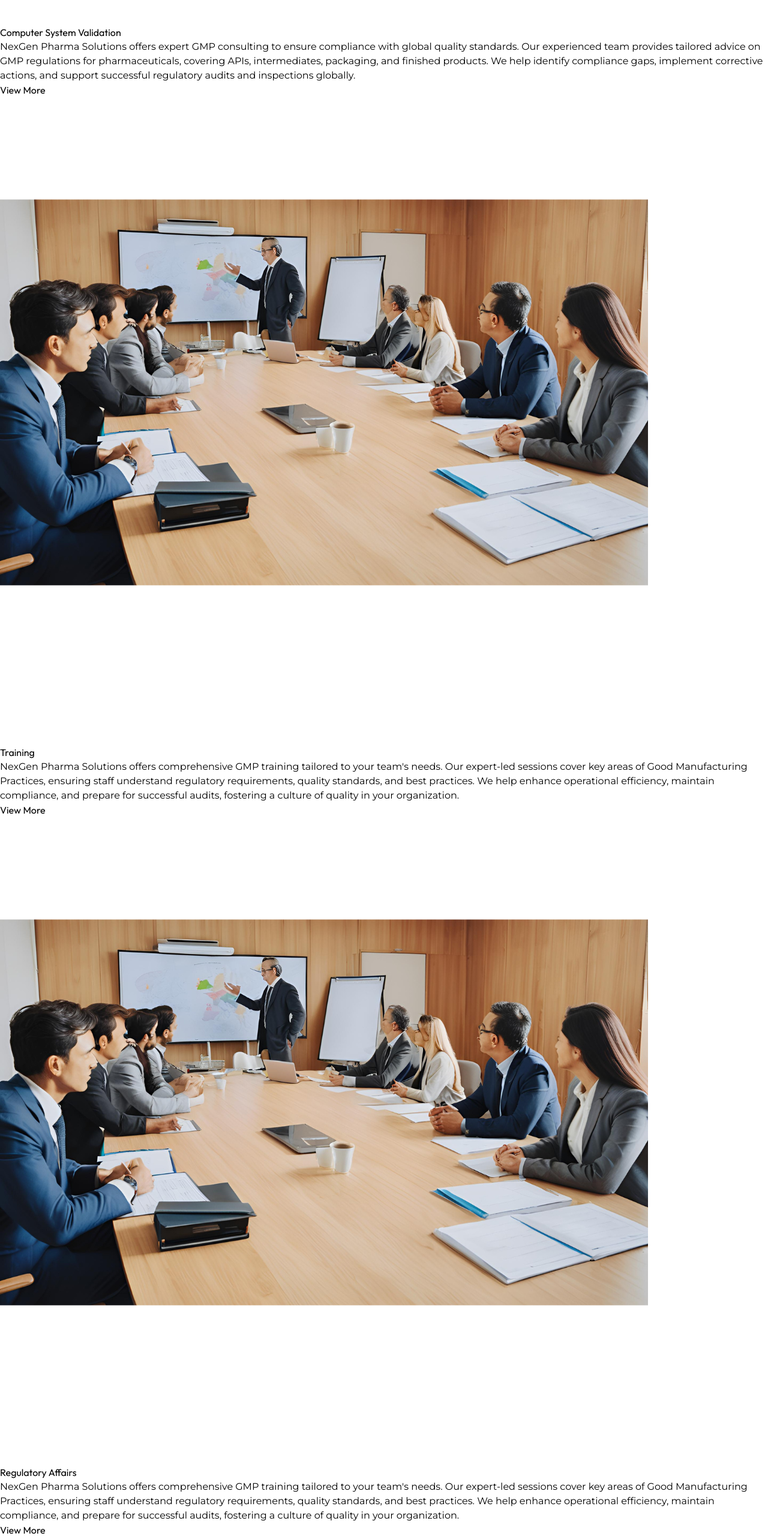
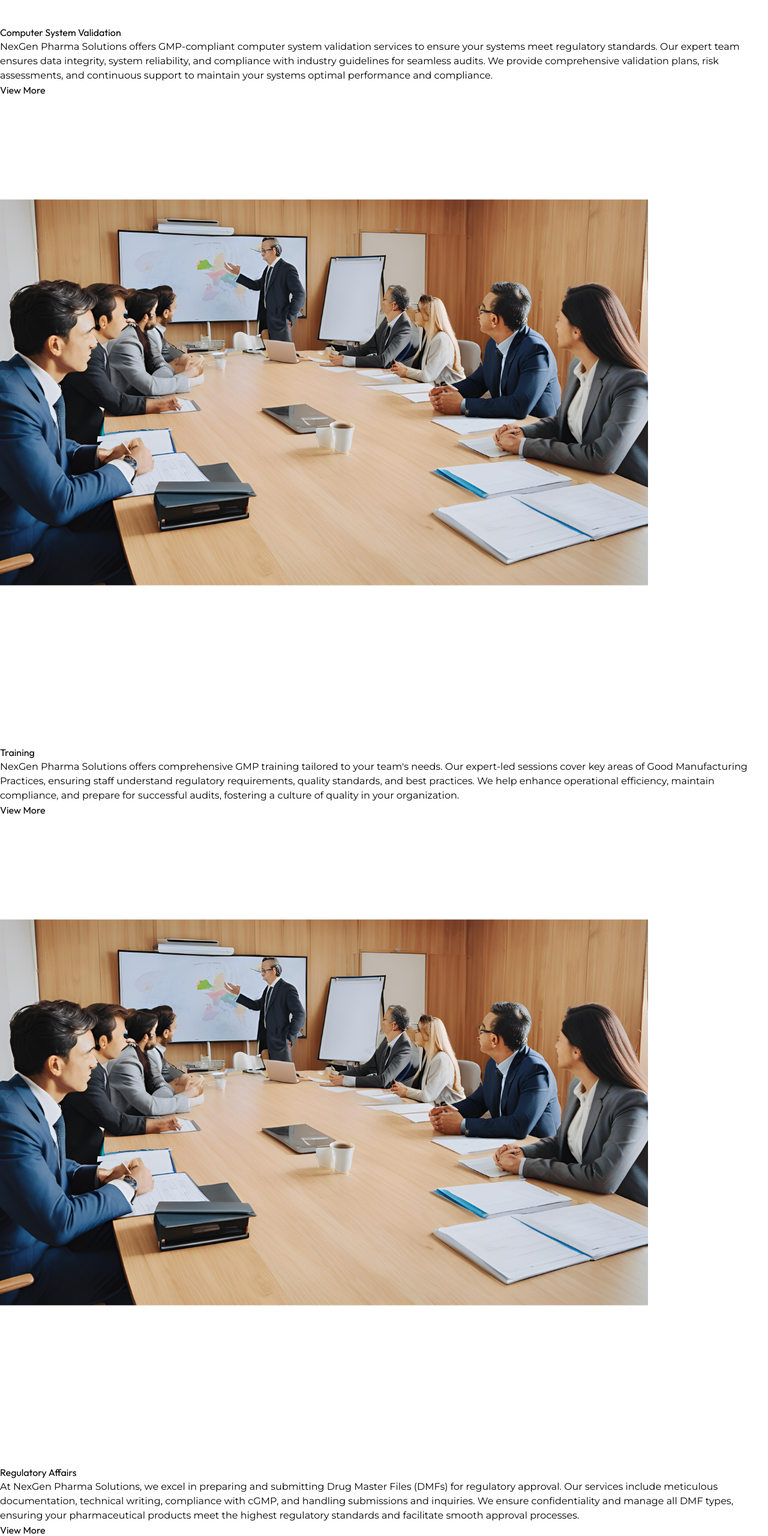
Before and after one commit to NexGen-PharmaSolutions/nexgenpharmasolutions, a React (Vite) app in the folder NGPS/: page / in a window 1280 px wide. Shown: the part 4456-7016 px from the top of the page at 60% size. Built offline with nearby package versions, Linux system fonts and the light colour scheme.

Commit message:
corrected desc

```diff
--- a/NGPS/src/screens/Home.jsx
+++ b/NGPS/src/screens/Home.jsx
@@ -119,7 +119,7 @@ const Home = () => {
                     <h3 className="text-xl font-semibold mb-2 text-[#34495E] outfit">
                       GMP Audits
                     </h3>
-                    <p className="text-gray-700 mb-4 montserrat">
+                    <p className="text-gray-700 mb-4 montserrat text-sm">
                       NexGen Pharma Solutions has been the most credible pattern
                       for GMP Audit Service. We have a team of highly
                       experienced GMP Auditors with comprehensive experience in
@@ -145,7 +145,7 @@ const Home = () => {
                     <h3 className="text-xl font-semibold mb-2 text-[#34495E] outfit">
                       Quality Consulting
                     </h3>
-                    <p className="text-gray-700 mb-4 montserrat">
+                    <p className="text-gray-700 mb-4 montserrat text-sm">
                       NexGen Pharma Solutions offers expert GMP consulting to
                       ensure compliance with global quality standards. Our
                       experienced team provides tailored advice on GMP
@@ -171,15 +171,15 @@ const Home = () => {
                     <h3 className="text-xl font-semibold mb-2 text-[#34495E] outfit">
                       Computer System Validation
                     </h3>
-                    <p className="text-gray-700 mb-4 montserrat">
-                      NexGen Pharma Solutions offers expert GMP consulting to
-                      ensure compliance with global quality standards. Our
-                      experienced team provides tailored advice on GMP
-                      regulations for pharmaceuticals, covering APIs,
-                      intermediates, packaging, and finished products. We help
-                      identify compliance gaps, implement corrective actions,
-                      and support successful regulatory audits and inspections
-                      globally.
+                    <p className="text-gray-700 mb-4 montserrat text-sm">
+                      NexGen Pharma Solutions offers GMP-compliant computer
+                      system validation services to ensure your systems meet
+                      regulatory standards. Our expert team ensures data
+                      integrity, system reliability, and compliance with
+                      industry guidelines for seamless audits. We provide
+                      comprehensive validation plans, risk assessments, and
+                      continuous support to maintain your systems optimal
+                      performance and compliance.
                     </p>
                     <Link to="/computersystemvalidations">
                       <button className="mt-auto bg-blue-500 text-white py-2 px-4 rounded-full hover:bg-blue-600 transition duration-200 outfit">
@@ -202,7 +202,7 @@ const Home = () => {
                     <h3 className="text-xl font-semibold mb-2 text-[#34495E] outfit">
                       Training
                     </h3>
-                    <p className="text-gray-700 mb-4 montserrat">
+                    <p className="text-gray-700 mb-4 montserrat text-sm">
                       NexGen Pharma Solutions offers comprehensive GMP training
                       tailored to your team's needs. Our expert-led sessions
                       cover key areas of Good Manufacturing Practices, ensuring
@@ -228,15 +228,15 @@ const Home = () => {
                     <h3 className="text-xl font-semibold mb-2 text-[#34495E] outfit">
                       Regulatory Affairs
                     </h3>
-                    <p className="text-gray-700 mb-4 montserrat">
-                      NexGen Pharma Solutions offers comprehensive GMP training
-                      tailored to your team's needs. Our expert-led sessions
-                      cover key areas of Good Manufacturing Practices, ensuring
-                      staff understand regulatory requirements, quality
-                      standards, and best practices. We help enhance operational
-                      efficiency, maintain compliance, and prepare for
-                      successful audits, fostering a culture of quality in your
-                      organization.
+                    <p className="text-gray-700 mb-4 montserrat text-sm">
+                      At NexGen Pharma Solutions, we excel in preparing and
+                      submitting Drug Master Files (DMFs) for regulatory
+                      approval. Our services include meticulous documentation,
+                      technical writing, compliance with cGMP, and handling
+                      submissions and inquiries. We ensure confidentiality and
+                      manage all DMF types, ensuring your pharmaceutical
+                      products meet the highest regulatory standards and
+                      facilitate smooth approval processes.
                     </p>
                     <Link to="/training">
                       <button className="mt-auto bg-blue-500 text-white py-2 px-4 rounded-full hover:bg-blue-600 transition duration-200 outfit">
```
